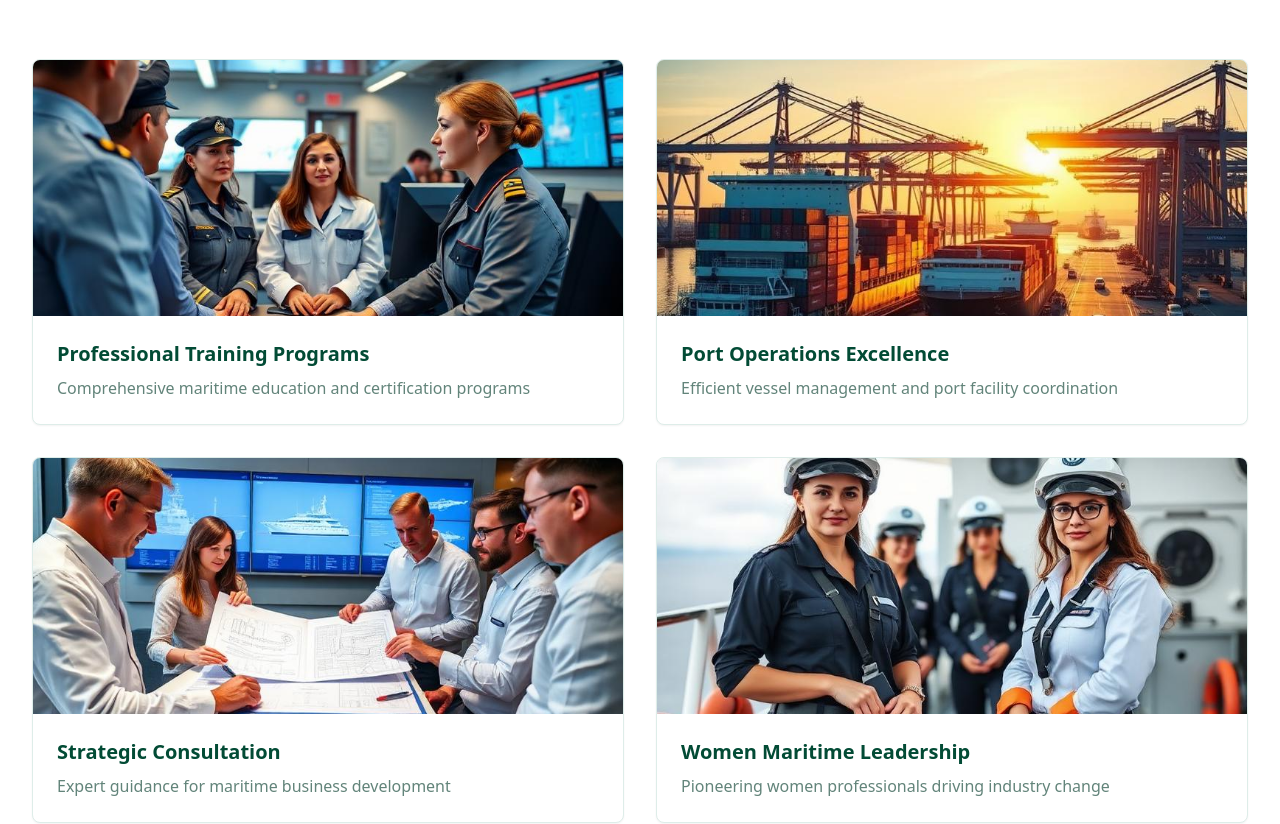
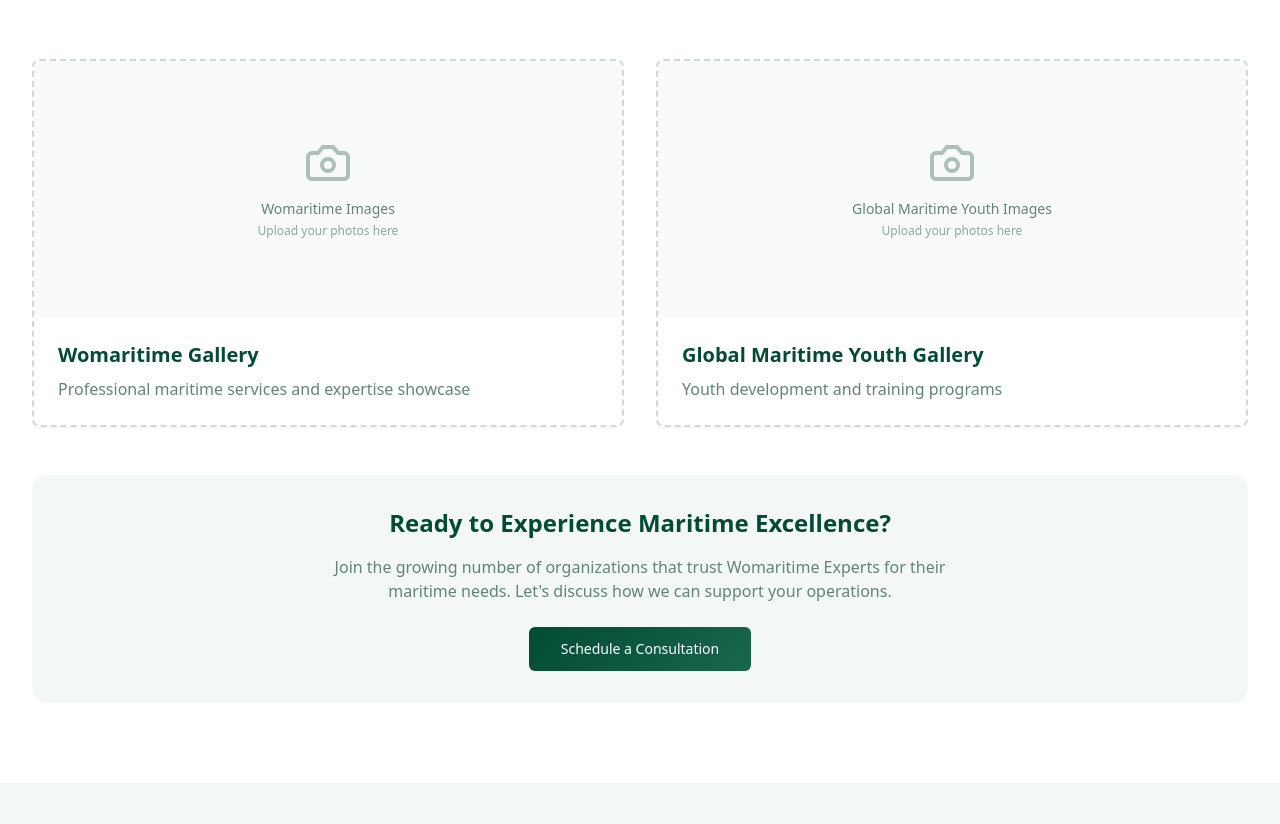
Before and after one commit to asanda9999/ocean-wave-women, a React (Vite) app: page / in a window 1280 px wide. Shown: the part 7920-8744 px from the top of the page. Built offline with nearby package versions, Linux system fonts and the light colour scheme.

Commit message:
Add placeholder for gallery images
Add blank spaces in the gallery section for Womaritime and Global Maritime Youth images.

```diff
--- a/src/components/GallerySection.tsx
+++ b/src/components/GallerySection.tsx
@@ -11,34 +11,18 @@ import maritimeWomenLeaders from "@/assets/maritime-women-leaders.jpg";
 const GallerySection = () => {
   const [selectedImage, setSelectedImage] = useState<string | null>(null);
 
-  const galleryItems = [
+  const placeholderSections = [
     {
       id: 1,
-      image: maritimeTraining,
-      title: "Professional Training Programs",
-      category: "Training",
-      description: "Comprehensive maritime education and certification programs"
+      title: "Womaritime Gallery",
+      description: "Professional maritime services and expertise showcase",
+      category: "Womaritime"
     },
     {
       id: 2,
-      image: maritimePort,
-      title: "Port Operations Excellence",
-      category: "Operations",
-      description: "Efficient vessel management and port facility coordination"
-    },
-    {
-      id: 3,
-      image: maritimeConsultation,
-      title: "Strategic Consultation",
-      category: "Advisory",
-      description: "Expert guidance for maritime business development"
-    },
-    {
-      id: 4,
-      image: maritimeWomenLeaders,
-      title: "Women Maritime Leadership",
-      category: "Leadership",
-      description: "Pioneering women professionals driving industry change"
+      title: "Global Maritime Youth Gallery",
+      description: "Youth development and training programs",
+      category: "Global Maritime Youth"
     }
   ];
 
@@ -61,43 +45,34 @@ const GallerySection = () => {
           </p>
         </div>
 
-        {/* Gallery Grid */}
-        <div className="grid md:grid-cols-2 lg:grid-cols-2 gap-8 mb-12">
-          {galleryItems.map((item) => (
+        {/* Gallery Placeholder Sections */}
+        <div className="grid md:grid-cols-2 gap-8 mb-12">
+          {placeholderSections.map((section) => (
             <Card
-              key={item.id}
-              className="group overflow-hidden hover:shadow-xl transition-all duration-300 cursor-pointer"
-              onClick={() => setSelectedImage(item.image)}
+              key={section.id}
+              className="overflow-hidden border-2 border-dashed border-muted-foreground/30"
             >
-              <div className="relative overflow-hidden">
-                <img
-                  src={item.image}
-                  alt={item.title}
-                  className="w-full h-64 object-cover group-hover:scale-105 transition-transform duration-300"
-                />
-                {/* Overlay */}
-                <div className="absolute inset-0 bg-gradient-to-t from-maritime-deep/80 via-transparent to-transparent opacity-0 group-hover:opacity-100 transition-opacity duration-300">
-                  <div className="absolute bottom-4 left-4 right-4">
-                    <div className="flex items-center justify-between">
-                      <div>
-                        <span className="text-xs text-secondary font-medium bg-white/20 px-2 py-1 rounded">
-                          {item.category}
-                        </span>
-                      </div>
-                      <Button size="icon" variant="ghost" className="text-white hover:bg-white/20">
-                        <ZoomIn className="w-4 h-4" />
-                      </Button>
-                    </div>
+              <div className="relative">
+                {/* Placeholder Area */}
+                <div className="w-full h-64 bg-muted/50 flex items-center justify-center">
+                  <div className="text-center">
+                    <Camera className="w-12 h-12 text-muted-foreground/50 mx-auto mb-3" />
+                    <p className="text-sm text-muted-foreground font-medium">
+                      {section.category} Images
+                    </p>
+                    <p className="text-xs text-muted-foreground/70 mt-1">
+                      Upload your photos here
+                    </p>
                   </div>
                 </div>
               </div>
 
               <div className="p-6">
-                <h3 className="text-xl font-semibold text-foreground mb-2 group-hover:text-primary transition-colors">
-                  {item.title}
+                <h3 className="text-xl font-semibold text-foreground mb-2">
+                  {section.title}
                 </h3>
                 <p className="text-muted-foreground">
-                  {item.description}
+                  {section.description}
                 </p>
               </div>
             </Card>
```
